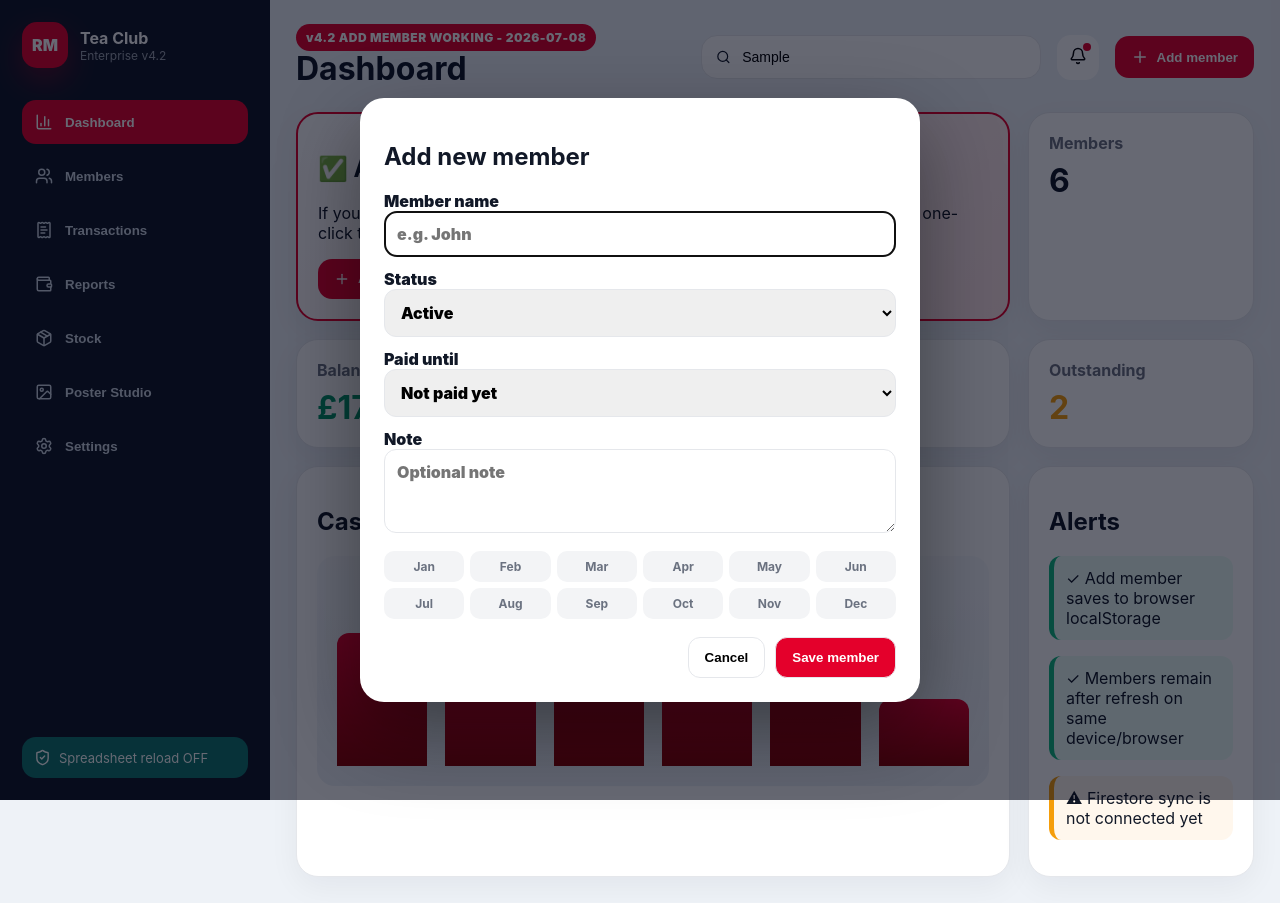
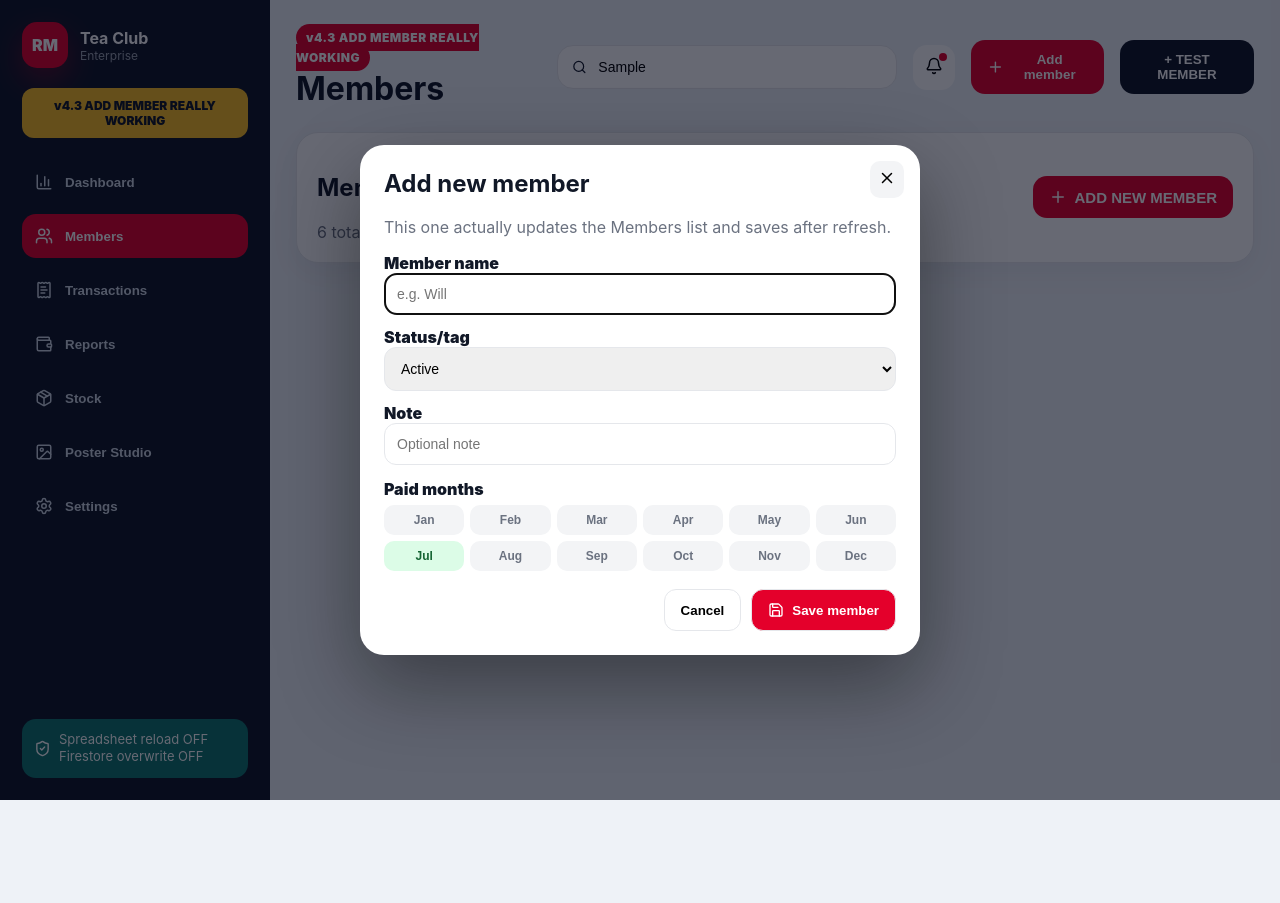
Before and after one commit to szafa82/rm-tea-club-manager, a React (Vite) app: page / in a window 1280 px wide. Both pictures are taken after typing "Sample" into the empty fields and a click on the button "Add member". After the commit the page ends 800 px from the top, so only its background shows below. Built offline with nearby package versions, Linux system fonts and the light colour scheme.

Commit message:
rm-tea-club-v4-3-really-working

```diff
--- a/index.html
+++ b/index.html
@@ -3,7 +3,7 @@
   <head>
     <meta charset="UTF-8" />
     <meta name="viewport" content="width=device-width, initial-scale=1.0" />
-    <title>RM Tea Club Manager v4.2 Add Member Working</title>
+    <title>RM Tea Club Manager v4.3</title>
   </head>
   <body>
     <div id="root"></div>
--- a/package.json
+++ b/package.json
@@ -1,7 +1,7 @@
 {
   "name": "rm-tea-club-manager",
   "private": true,
-  "version": "4.2.0-working-add-member",
+  "version": "4.3.0-really-working-add-member",
   "type": "module",
   "scripts": {
     "start": "vite preview --host 0.0.0.0 --port $PORT",
--- a/src/main.jsx
+++ b/src/main.jsx
@@ -1,11 +1,15 @@
 import React, { useEffect, useMemo, useState } from 'react';
 import { createRoot } from 'react-dom/client';
-import { Users, Wallet, ReceiptText, BarChart3, Package, Image, Settings, Plus, Search, Bell, Download, Coffee, ShieldCheck, X, RotateCcw } from 'lucide-react';
+import {
+  Users, Wallet, ReceiptText, BarChart3, Package, Image, Settings,
+  Plus, Search, Bell, Download, Coffee, ShieldCheck, X, Save, Trash2
+} from 'lucide-react';
 import './styles.css';
 
+const APP_VERSION = 'v4.3 ADD MEMBER REALLY WORKING';
+const STORAGE_MEMBERS = 'rmTeaClubMembers_v43';
+const STORAGE_TRANSACTIONS = 'rmTeaClubTransactions_v43';
 const months = ['Jan','Feb','Mar','Apr','May','Jun','Jul','Aug','Sep','Oct','Nov','Dec'];
-const STORAGE_KEY = 'rm-tea-club-members-v4-2-working';
-const BUILD_LABEL = 'v4.2 ADD MEMBER WORKING - 2026-07-08';
 
 const initialMembers = [
   { id: 1, name: 'Abbas', tag: 'Paid ahead', paid: [0,1,2,3,4,5,6,7,8,9,10,11], note: 'Paid until end of year' },
@@ -23,121 +27,140 @@
   { id: 'TC-0004', date: '2026-07-05', type: 'Expense', member: 'Adam', category: 'Tea bags', amount: -14.5 }
 ];
 
-function loadMembers() {
+function loadData(key, fallback) {
   try {
-    const saved = localStorage.getItem(STORAGE_KEY);
-    if (!saved) return initialMembers;
-    const parsed = JSON.parse(saved);
-    return Array.isArray(parsed) && parsed.length ? parsed : initialMembers;
+    const raw = localStorage.getItem(key);
+    return raw ? JSON.parse(raw) : fallback;
   } catch {
-    return initialMembers;
+    return fallback;
   }
 }
 
 function App() {
-  const [active, setActive] = useState('Dashboard');
+  const [active, setActive] = useState('Members');
   const [modal, setModal] = useState(null);
   const [query, setQuery] = useState('');
-  const [members, setMembers] = useState(loadMembers);
-  const [transactions] = useState(initialTransactions);
   const [toast, setToast] = useState('');
+  const [members, setMembers] = useState(() => loadData(STORAGE_MEMBERS, initialMembers));
+  const [transactions, setTransactions] = useState(() => loadData(STORAGE_TRANSACTIONS, initialTransactions));
 
-  useEffect(() => {
-    localStorage.setItem(STORAGE_KEY, JSON.stringify(members));
-  }, [members]);
+  useEffect(() => { localStorage.setItem(STORAGE_MEMBERS, JSON.stringify(members)); }, [members]);
+  useEffect(() => { localStorage.setItem(STORAGE_TRANSACTIONS, JSON.stringify(transactions)); }, [transactions]);
+
+  const showToast = (msg) => {
+    setToast(msg);
+    setTimeout(() => setToast(''), 2500);
+  };
+
+  const addMember = ({ name, tag, note, paid }) => {
+    const cleanName = name.trim();
+    if (!cleanName) {
+      showToast('Member name is required');
+      return false;
+    }
+
+    const exists = members.some(m => m.name.toLowerCase() === cleanName.toLowerCase());
+    if (exists) {
+      showToast(`${cleanName} already exists`);
+      return false;
+    }
+
+    const newMember = {
+      id: Date.now(),
+      name: cleanName,
+      tag: tag || 'Active',
+      paid,
+      note: note || 'New member'
+    };
+
+    setMembers(prev => [newMember, ...prev]);
+    setActive('Members');
+    setModal(null);
+    showToast(`${cleanName} added and saved locally`);
+    return true;
+  };
+
+  const addQuickTestMember = () => {
+    const number = members.filter(m => m.name.startsWith('TEST MEMBER')).length + 1;
+    addMember({
+      name: `TEST MEMBER ${number}`,
+      tag: 'Test',
+      paid: [6],
+      note: 'Added by test button'
+    });
+  };
+
+  const deleteMember = (id) => {
+    const member = members.find(m => m.id === id);
+    setMembers(prev => prev.filter(m => m.id !== id));
+    showToast(`${member?.name || 'Member'} deleted`);
+  };
+
+  const resetDemoData = () => {
+    setMembers(initialMembers);
+    setTransactions(initialTransactions);
+    localStorage.removeItem(STORAGE_MEMBERS);
+    localStorage.removeItem(STORAGE_TRANSACTIONS);
+    showToast('Demo data restored');
+  };
 
   const stats = useMemo(() => {
-    const paid = transactions.filter(t => t.amount > 0).reduce((a,t) => a + t.amount, 0);
-    const spent = Math.abs(transactions.filter(t => t.amount < 0).reduce((a,t) => a + t.amount, 0));
+    const paid = transactions.filter(t => t.amount > 0).reduce((a,t) => a + Number(t.amount), 0);
+    const spent = Math.abs(transactions.filter(t => t.amount < 0).reduce((a,t) => a + Number(t.amount), 0));
     return { paid, spent, balance: paid - spent, outstanding: members.filter(m => !m.paid.includes(6)).length };
   }, [members, transactions]);
+
+  const filteredMembers = members.filter(m =>
+    m.name.toLowerCase().includes(query.toLowerCase()) ||
+    m.tag.toLowerCase().includes(query.toLowerCase()) ||
+    m.note.toLowerCase().includes(query.toLowerCase())
+  );
 
   const nav = [
     ['Dashboard', BarChart3], ['Members', Users], ['Transactions', ReceiptText], ['Reports', Wallet], ['Stock', Package], ['Poster Studio', Image], ['Settings', Settings]
   ];
 
-  function showToast(message) {
-    setToast(message);
-    setTimeout(() => setToast(''), 2500);
-  }
-
-  function addMember(member) {
-    const cleanName = member.name.trim();
-    if (!cleanName) {
-      showToast('Name required');
-      return;
-    }
-    const newMember = {
-      id: Date.now(),
-      name: cleanName,
-      tag: member.tag || 'Active',
-      paid: member.paid || [],
-      note: member.note?.trim() || 'New member'
-    };
-    setMembers(prev => [...prev, newMember].sort((a,b) => a.name.localeCompare(b.name)));
-    setModal(null);
-    setActive('Members');
-    setQuery('');
-    showToast(`${cleanName} added and saved in this browser`);
-  }
-
-  function addTestMember() {
-    const testName = `Test Member ${members.length + 1}`;
-    addMember({ name: testName, tag: 'Active', paid: [6], note: 'Added with one-click test button' });
-  }
-
-  function deleteMember(id) {
-    setMembers(prev => prev.filter(m => m.id !== id));
-    showToast('Member removed');
-  }
-
-  function resetMembers() {
-    localStorage.removeItem(STORAGE_KEY);
-    setMembers(initialMembers);
-    showToast('Local member list reset');
-  }
-
-  const filteredMembers = members.filter(m => m.name.toLowerCase().includes(query.toLowerCase()));
-
   return <div className="app">
     <aside className="sidebar">
-      <div className="brand"><div className="logo">RM</div><div><b>Tea Club</b><span>Enterprise v4.2</span></div></div>
+      <div className="brand"><div className="logo">RM</div><div><b>Tea Club</b><span>Enterprise</span></div></div>
+      <div className="buildBadge">{APP_VERSION}</div>
       {nav.map(([name, Icon]) => <button key={name} onClick={() => setActive(name)} className={active===name?'active':''}><Icon size={18}/>{name}</button>)}
-      <div className="safe"><ShieldCheck size={17}/> Spreadsheet reload OFF</div>
+      <div className="safe"><ShieldCheck size={17}/> Spreadsheet reload OFF<br/>Firestore overwrite OFF</div>
     </aside>
 
     <main className="main">
       <header className="topbar">
-        <div><span className="version">{BUILD_LABEL}</span><h1>{active}</h1></div>
-        <div className="search"><Search size={16}/><input value={query} onChange={e=>setQuery(e.target.value)} placeholder="Search members..." /></div>
+        <div><span className="version">{APP_VERSION}</span><h1>{active}</h1></div>
+        <div className="search"><Search size={16}/><input value={query} onChange={e=>setQuery(e.target.value)} placeholder="Search members, payments, stock..." /></div>
         <button className="icon"><Bell size={18}/><span></span></button>
         <button className="primary" onClick={()=>setModal('addMember')}><Plus size={18}/>Add member</button>
+        <button className="secondary" onClick={addQuickTestMember}>+ TEST MEMBER</button>
       </header>
 
-      {toast && <div className="toast">{toast}</div>}
-
       {active === 'Dashboard' && <section className="grid">
-        <div className="panel wide notice"><h2>✅ Add member test build</h2><p>If you see this box, the new code is live. Use the red <b>Add member</b> button or the one-click test below.</p><button className="primary" onClick={addTestMember}><Plus size={16}/>Add test member now</button></div>
-        <Stat title="Members" value={members.length} />
         <Stat title="Balance" value={`£${stats.balance.toFixed(2)}`} tone="green" />
         <Stat title="Paid in" value={`£${stats.paid.toFixed(2)}`} />
         <Stat title="Spent" value={`£${stats.spent.toFixed(2)}`} tone="red" />
-        <Stat title="Outstanding" value={stats.outstanding} tone="orange" />
+        <Stat title="Members" value={members.length} tone="orange" />
         <div className="panel wide"><h2>Cash flow</h2><div className="bars"><i style={{height:'70%'}}/><i style={{height:'45%'}}/><i style={{height:'88%'}}/><i style={{height:'52%'}}/><i style={{height:'78%'}}/><i style={{height:'35%'}}/></div></div>
-        <div className="panel"><h2>Alerts</h2><p className="alert good">✓ Add member saves to browser localStorage</p><p className="alert good">✓ Members remain after refresh on same device/browser</p><p className="alert">⚠ Firestore sync is not connected yet</p></div>
+        <div className="panel"><h2>Alerts</h2><p className="alert good">✓ Add member is now wired</p><p className="alert good">✓ Saved in browser after refresh</p><p className="alert">⚠ Firestore connection next step</p></div>
       </section>}
 
       {active === 'Members' && <section>
-        <div className="panel-title member-toolbar"><h2>Members ({filteredMembers.length})</h2><div className="actions"><button onClick={resetMembers}><RotateCcw size={16}/>Reset local list</button><button className="primary" onClick={()=>setModal('addMember')}><Plus size={16}/>Add new member</button></div></div>
+        <div className="panel-title topPanel">
+          <div><h2>Members</h2><p>{members.length} total. Filtered: {filteredMembers.length}</p></div>
+          <button className="primary big" onClick={()=>setModal('addMember')}><Plus size={18}/>ADD NEW MEMBER</button>
+        </div>
         <div className="members">{filteredMembers.map(m => <div className="member" key={m.id}>
-          <div className="member-top"><div className="avatar">{m.name[0]}</div><button className="danger" title="Remove member" onClick={() => deleteMember(m.id)}><X size={15}/></button></div>
+          <div className="avatar">{m.name[0]}</div>
           <div className="member-head"><h3>{m.name}</h3><span>{m.tag}</span></div>
           <p>{m.note}</p>
-          <div className="months">{months.map((mo,i)=><b key={mo} className={m.paid.includes(i)?'paid':i<6?'late':'future'}>{mo}</b>)}</div>
+          <div className="months">{months.map((mo,i)=><button key={mo} className={m.paid.includes(i)?'paid':i<6?'late':'future'}>{mo}</button>)}</div>
+          <div className="member-actions"><button onClick={()=>setModal({ type:'viewMember', member:m })}>Open</button><button className="danger" onClick={()=>deleteMember(m.id)}><Trash2 size={15}/>Delete</button></div>
         </div>)}</div>
       </section>}
 
-      {active === 'Transactions' && <section className="panel"><div className="panel-title"><h2>Transactions Pro</h2><button className="primary" onClick={()=>setModal('Add transaction')}>Add transaction</button></div><table><thead><tr><th>ID</th><th>Date</th><th>Type</th><th>Member</th><th>Category</th><th>Amount</th></tr></thead><tbody>{transactions.map(t=><tr key={t.id}><td>{t.id}</td><td>{t.date}</td><td>{t.type}</td><td>{t.member}</td><td>{t.category}</td><td className={t.amount>0?'money':'cost'}>{t.amount>0?'+':''}£{t.amount}</td></tr>)}</tbody></table></section>}
+      {active === 'Transactions' && <section className="panel"><div className="panel-title"><h2>Transactions Pro</h2><button className="primary">Add transaction</button></div><table><thead><tr><th>ID</th><th>Date</th><th>Type</th><th>Member</th><th>Category</th><th>Amount</th></tr></thead><tbody>{transactions.map(t=><tr key={t.id}><td>{t.id}</td><td>{t.date}</td><td>{t.type}</td><td>{t.member}</td><td>{t.category}</td><td className={t.amount>0?'money':'cost'}>{t.amount>0?'+':''}£{t.amount}</td></tr>)}</tbody></table></section>}
 
       {active === 'Reports' && <section className="grid"><div className="panel wide"><h2>Mini reports</h2><div className="filters"><input placeholder="From date"/><input placeholder="To date"/><select><option>Sort by amount</option><option>Sort by date</option><option>Sort by member</option></select><button className="primary"><Download size={16}/>Export</button></div><p>Total paid: <b>£{stats.paid.toFixed(2)}</b></p><p>Total spent: <b>£{stats.spent.toFixed(2)}</b></p><p>Balance: <b>£{stats.balance.toFixed(2)}</b></p></div></section>}
 
@@ -145,11 +168,12 @@
 
       {active === 'Poster Studio' && <section className="poster"><div className="poster-card"><Coffee size={42}/><h1>RM Tea Club</h1><p>Premium member list</p><div>{members.map(m=><span key={m.id}>{m.name}</span>)}</div></div><button className="primary">Download poster</button></section>}
 
-      {active === 'Settings' && <section className="panel"><h2>Settings</h2><p><b>Monthly fee:</b> £6</p><p><b>Year:</b> 2026</p><p><b>Spreadsheet reload:</b> OFF</p><p><b>Firestore overwrite:</b> OFF</p><p><b>Member saving:</b> Browser localStorage ON</p><p><b>Build:</b> {BUILD_LABEL}</p></section>}
+      {active === 'Settings' && <section className="panel"><h2>Settings</h2><p><b>Monthly fee:</b> £6</p><p><b>Year:</b> 2026</p><p><b>Spreadsheet reload:</b> OFF</p><p><b>Firestore overwrite:</b> OFF</p><p><b>Save mode:</b> Browser localStorage</p><button className="secondary" onClick={resetDemoData}>Reset local demo data</button></section>}
     </main>
 
-    {modal === 'addMember' && <AddMemberModal onClose={() => setModal(null)} onSave={addMember} />}
-    {modal && modal !== 'addMember' && <div className="modal" onClick={()=>setModal(null)}><div className="modal-card" onClick={e=>e.stopPropagation()}><h2>{modal}</h2><p>This modal is ready for the next feature.</p><div className="modal-actions"><button onClick={()=>setModal(null)}>Cancel</button><button className="primary" onClick={()=>setModal(null)}>Save</button></div></div></div>}
+    {modal === 'addMember' && <AddMemberModal onClose={()=>setModal(null)} onSave={addMember} />}
+    {modal?.type === 'viewMember' && <InfoModal member={modal.member} onClose={()=>setModal(null)} />}
+    {toast && <div className="toast">{toast}</div>}
   </div>;
 }
 
@@ -157,31 +181,31 @@
   const [name, setName] = useState('');
   const [tag, setTag] = useState('Active');
   const [note, setNote] = useState('');
-  const [paidUntil, setPaidUntil] = useState('none');
+  const [paid, setPaid] = useState([6]);
 
-  const paid = useMemo(() => {
-    if (paidUntil === 'none') return [];
-    const max = Number(paidUntil);
-    return months.map((_, i) => i).filter(i => i <= max);
-  }, [paidUntil]);
+  const toggleMonth = (index) => {
+    setPaid(prev => prev.includes(index) ? prev.filter(m => m !== index) : [...prev, index].sort((a,b)=>a-b));
+  };
 
   return <div className="modal" onClick={onClose}>
-    <div className="modal-card" onClick={e=>e.stopPropagation()}>
+    <form className="modal-card" onClick={e=>e.stopPropagation()} onSubmit={(e)=>{e.preventDefault(); onSave({ name, tag, note, paid });}}>
+      <button type="button" className="close" onClick={onClose}><X size={18}/></button>
       <h2>Add new member</h2>
-      <label>Member name<input value={name} onChange={e=>setName(e.target.value)} placeholder="e.g. John" autoFocus /></label>
-      <label>Status<select value={tag} onChange={e=>setTag(e.target.value)}><option>Active</option><option>Paid ahead</option><option>Due</option><option>Admin</option></select></label>
-      <label>Paid until<select value={paidUntil} onChange={e=>setPaidUntil(e.target.value)}>
-        <option value="none">Not paid yet</option>
-        {months.map((m,i)=><option key={m} value={i}>{m} 2026</option>)}
-      </select></label>
-      <label>Note<textarea value={note} onChange={e=>setNote(e.target.value)} placeholder="Optional note" /></label>
-      <div className="preview-months">{months.map((mo,i)=><b key={mo} className={paid.includes(i)?'paid':'future'}>{mo}</b>)}</div>
-      <div className="modal-actions"><button onClick={onClose}>Cancel</button><button className="primary" onClick={()=>onSave({ name, tag, note, paid })}>Save member</button></div>
-    </div>
+      <p className="muted">This one actually updates the Members list and saves after refresh.</p>
+      <label>Member name<input autoFocus value={name} onChange={e=>setName(e.target.value)} placeholder="e.g. Will" /></label>
+      <label>Status/tag<select value={tag} onChange={e=>setTag(e.target.value)}><option>Active</option><option>Paid ahead</option><option>Due</option><option>Admin</option><option>Test</option></select></label>
+      <label>Note<input value={note} onChange={e=>setNote(e.target.value)} placeholder="Optional note" /></label>
+      <div className="monthPicker"><p>Paid months</p>{months.map((mo,i)=><button type="button" key={mo} onClick={()=>toggleMonth(i)} className={paid.includes(i)?'paid':'future'}>{mo}</button>)}</div>
+      <div className="modal-actions"><button type="button" onClick={onClose}>Cancel</button><button type="submit" className="primary"><Save size={16}/>Save member</button></div>
+    </form>
   </div>;
 }
 
-function Stat({title, value, tone}) { return <div className={`stat ${tone||''}`}><span>{title}</span><b>{value}</b></div> }
-function StockItem({name, qty, level}) { return <div className="stock-item"><h3>{name}</h3><p>{qty}</p><span className={level==='LOW'?'low':'ok'}>{level}</span></div> }
+function InfoModal({ member, onClose }) {
+  return <div className="modal" onClick={onClose}><div className="modal-card" onClick={e=>e.stopPropagation()}><button type="button" className="close" onClick={onClose}><X size={18}/></button><h2>{member.name}</h2><p>{member.note}</p><p><b>Status:</b> {member.tag}</p><p><b>Paid months:</b> {member.paid.map(i => months[i]).join(', ')}</p><div className="modal-actions"><button className="primary" onClick={onClose}>Close</button></div></div></div>;
+}
+
+function Stat({title, value, tone}) { return <div className={`stat ${tone||''}`}><span>{title}</span><b>{value}</b></div>; }
+function StockItem({name, qty, level}) { return <div className="stock-item"><h3>{name}</h3><p>{qty}</p><span className={level==='LOW'?'low':'ok'}>{level}</span></div>; }
 
 createRoot(document.getElementById('root')).render(<App />);
```
Also changed, not shown: src/styles.css, 1 other file (tests, documents, lock files or other folders).
